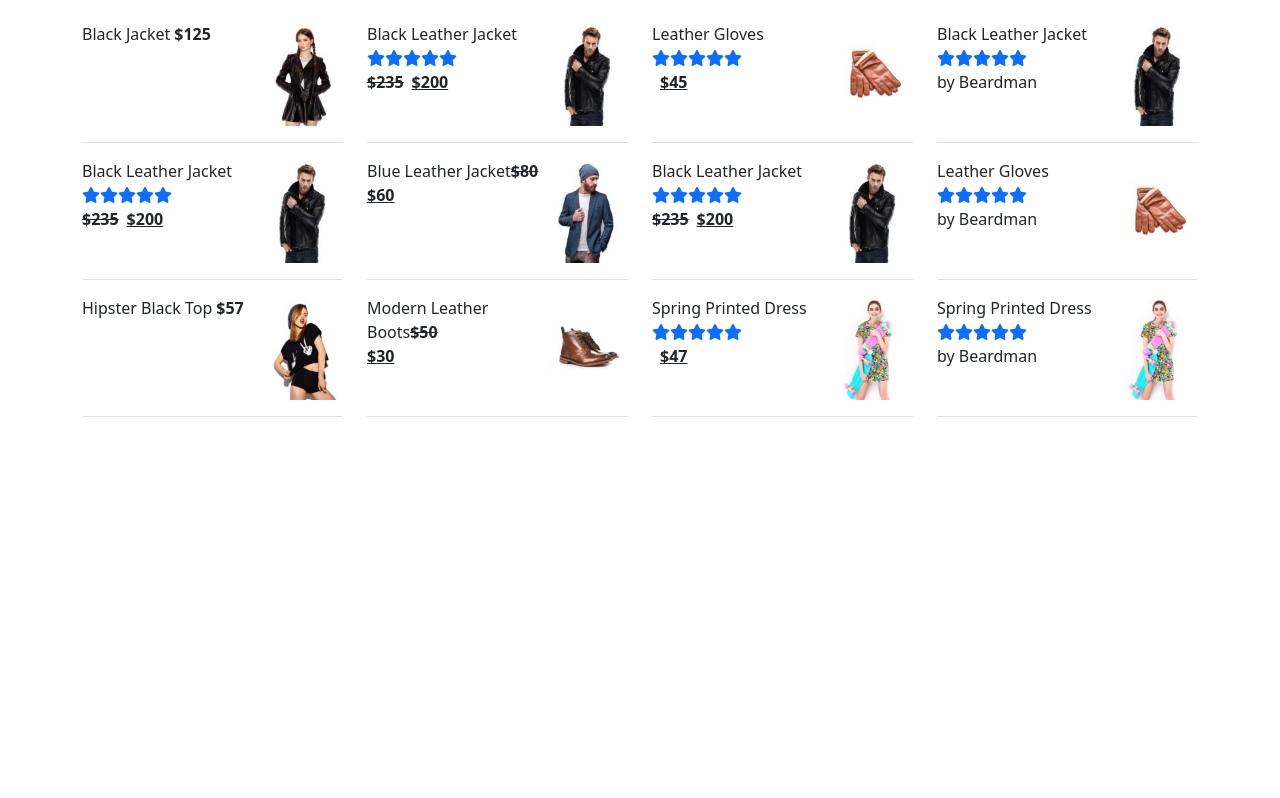
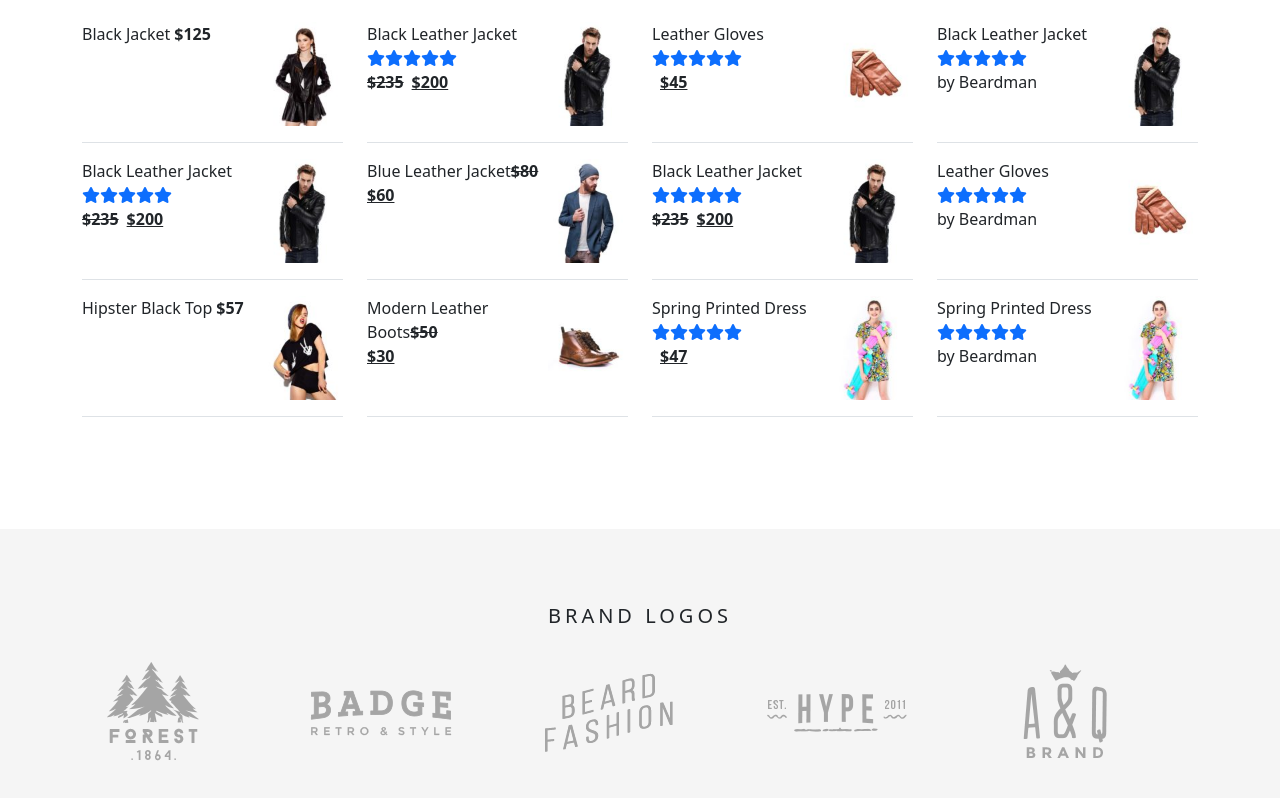
Before and after one commit to alexraduca01/proj-html-vuejs, a Vue app: page / in a window 1280 px wide. Shown: the part 5695-6493 px from the top of the page. Before the commit the page ends 6224 px from the top, so only its background shows below. Built offline with nearby package versions, Linux system fonts and the light colour scheme.

Commit message:
added BrandsComponent

```diff
--- a/src/App.vue
+++ b/src/App.vue
@@ -10,6 +10,7 @@
     <AuthorComponent />
     <BlogComponent />
     <AdvertisingComponent />
+    <BrandsComponent />
   </div>
 </template>
 
@@ -24,6 +25,7 @@ import NewArrivals from './components/NewArrivals.vue';
 import AuthorComponent from './components/AuthorComponent.vue';
 import BlogComponent from './components/BlogComponent.vue';
 import AdvertisingComponent from './components/AdvertisingComponent.vue';
+import BrandsComponent from './components/BrandsComponent.vue';
   export default {
     components: {
       HeaderComponent,
@@ -36,6 +38,7 @@ import AdvertisingComponent from './components/AdvertisingComponent.vue';
       AuthorComponent,
       BlogComponent,
       AdvertisingComponent,
+      BrandsComponent,
     },
     data(){
       return {
--- /dev/null
+++ b/src/components/BrandsComponent.vue
@@ -0,0 +1,37 @@
+<template>
+    <div class="my-bg p-5">
+        <div class="container">
+            <p class="text-center fs-5 text-uppercase my-4">brand logos</p>
+            <div class="row overflow-hidden flex-nowrap">
+                <div class="img-container" v-for="item in store.brandLogos">
+                    <img :src="item" alt="">
+                </div>
+            </div>
+        </div>
+    </div>
+</template>
+
+<script>
+import { store } from '../data/store.js';
+    export default {
+        name: 'BrandsComponent',
+        data(){
+            return {
+                store,
+            }
+        }
+    }
+</script>
+
+<style lang="scss" scoped>
+@use '../assets/style/partials/variables' as *;
+p {
+    letter-spacing: 4px;
+}
+.img-container {
+    width: calc(100% / 5);
+}
+.my-bg {
+    background-color: $darkerWhite;
+}
+</style>
--- a/src/data/store.js
+++ b/src/data/store.js
@@ -381,5 +381,6 @@ export const store = reactive({
             ]
 
         },
-    ]
+    ],
+    brandLogos: ['img/b_logotype_1.png', 'img/b_logotype_2.png', 'img/b_logotype_3.png', 'img/b_logotype_4.png', 'img/b_logotype_5.png', 'img/b_logotype_6.png', 'img/b_logotype_7.png',]
 })
```
